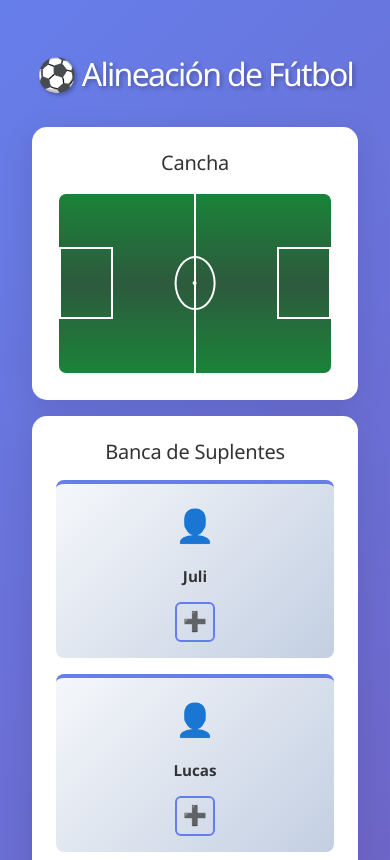
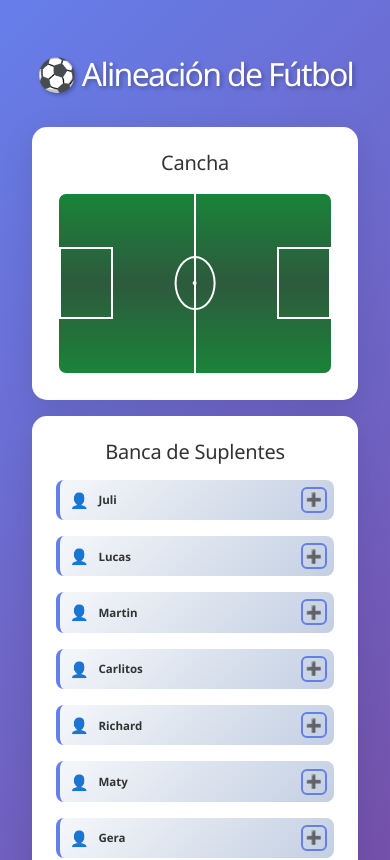
Before and after one commit to MartinTigani/AlvearSenior, a React (Vite) app: page / in a window 390 px wide. Shown: the top 860 px of the page. Built offline with nearby package versions, Linux system fonts and the light colour scheme.

Commit message:
arrastre de cards

```diff
--- a/src/components/Bench.css
+++ b/src/components/Bench.css
@@ -236,14 +236,42 @@
   }
 
   .bench-player {
-    flex-direction: column;
-    text-align: center;
-    border-left: none;
-    border-top: 4px solid #667eea;
+    flex-direction: row;
+    text-align: left;
+    align-items: center;
+    gap: 0.45rem;
+    padding: 0.45rem;
+    border-left: 4px solid #667eea;
+    border-top: none;
+  }
+
+  .bench-player-icon {
+    font-size: 0.95rem;
+    width: 24px;
+    height: 24px;
+  }
+
+  .add-btn {
+    width: 26px;
+    height: 26px;
+    font-size: 0.8rem;
+  }
+
+  .bench-player-name {
+    font-size: 0.72rem;
+  }
+
+  .bench-player-position {
+    font-size: 0.7rem;
+  }
+
+  .bench-player-info {
+    flex: 1;
   }
 
   .bench-player:hover {
-    transform: translateY(-5px);
+    transform: none;
+    box-shadow: none;
   }
 
   .position-modal-content {
--- a/src/components/Field.jsx
+++ b/src/components/Field.jsx
@@ -4,24 +4,17 @@ import './Field.css'
 
 function Field({ players, onDragEnd, onRemovePlayer }) {
   const [draggingId, setDraggingId] = useState(null)
-  const [offset, setOffset] = useState({ x: 0, y: 0 })
 
-  const handleMouseDown = (e, playerId) => {
+  const startDragging = (playerId) => {
     setDraggingId(playerId)
-    const rect = e.currentTarget.parentElement.getBoundingClientRect()
-    setOffset({
-      x: e.clientX - rect.left,
-      y: e.clientY - rect.top
-    })
   }
 
-  const handleMouseMove = (e) => {
+  const updatePosition = (clientX, clientY, fieldElement) => {
     if (!draggingId) return
 
-    const field = e.currentTarget
-    const rect = field.getBoundingClientRect()
-    let x = ((e.clientX - rect.left) / rect.width) * 100
-    let y = ((e.clientY - rect.top) / rect.height) * 100
+    const rect = fieldElement.getBoundingClientRect()
+    let x = ((clientX - rect.left) / rect.width) * 100
+    let y = ((clientY - rect.top) / rect.height) * 100
 
     // Limitar posición dentro del campo
     x = Math.max(5, Math.min(95, x))
@@ -33,7 +26,44 @@ function Field({ players, onDragEnd, onRemovePlayer }) {
     }
   }
 
+  const handleMouseDown = (e, playerId) => {
+    e.preventDefault()
+    startDragging(playerId)
+  }
+
+  const handleTouchStart = (e, playerId) => {
+    const touch = e.touches[0]
+    if (!touch) return
+    startDragging(playerId)
+  }
+
+  const handlePointerDown = (e, playerId) => {
+    e.preventDefault()
+    startDragging(playerId)
+  }
+
+  const handleMouseMove = (e) => {
+    updatePosition(e.clientX, e.clientY, e.currentTarget)
+  }
+
+  const handleTouchMove = (e) => {
+    if (!draggingId) return
+    const touch = e.touches[0]
+    if (!touch) return
+    e.preventDefault()
+    updatePosition(touch.clientX, touch.clientY, e.currentTarget)
+  }
+
+  const handlePointerMove = (e) => {
+    if (!draggingId) return
+    updatePosition(e.clientX, e.clientY, e.currentTarget)
+  }
+
   const handleMouseUp = () => {
+    setDraggingId(null)
+  }
+
+  const handleTouchEnd = () => {
     setDraggingId(null)
   }
 
@@ -54,8 +84,12 @@ function Field({ players, onDragEnd, onRemovePlayer }) {
     <div
       className="field"
       onMouseMove={handleMouseMove}
+      onPointerMove={handlePointerMove}
       onMouseUp={handleMouseUp}
       onMouseLeave={handleMouseUp}
+      onTouchMove={handleTouchMove}
+      onTouchEnd={handleTouchEnd}
+      onTouchCancel={handleTouchEnd}
     >
       <h2>Cancha</h2>
       <div className="field-container">
@@ -75,6 +109,8 @@ function Field({ players, onDragEnd, onRemovePlayer }) {
               top: `${player.y}%`,
             }}
             onMouseDown={e => handleMouseDown(e, player.id)}
+            onPointerDown={e => handlePointerDown(e, player.id)}
+            onTouchStart={e => handleTouchStart(e, player.id)}
           >
             <Player
               player={player}
--- a/src/components/Player.css
+++ b/src/components/Player.css
@@ -82,21 +82,27 @@
 
 @media (max-width: 768px) {
   .player {
-    min-width: 60px;
-    padding: 0.4rem;
+    min-width: 40px;
+    padding: 0.15rem 0.22rem;
+    gap: 0.1rem;
   }
 
   .player-icon {
-    font-size: 2rem;
-    height: 40px;
-    width: 40px;
+    font-size: 1rem;
+    height: 20px;
+    width: 20px;
   }
 
   .player-name {
-    font-size: 0.7rem;
+    font-size: 0.5rem;
   }
 
   .player-position {
+    font-size: 0.45rem;
+  }
+
+  .remove-btn {
     font-size: 0.6rem;
+    margin-top: 0;
   }
 }
```
